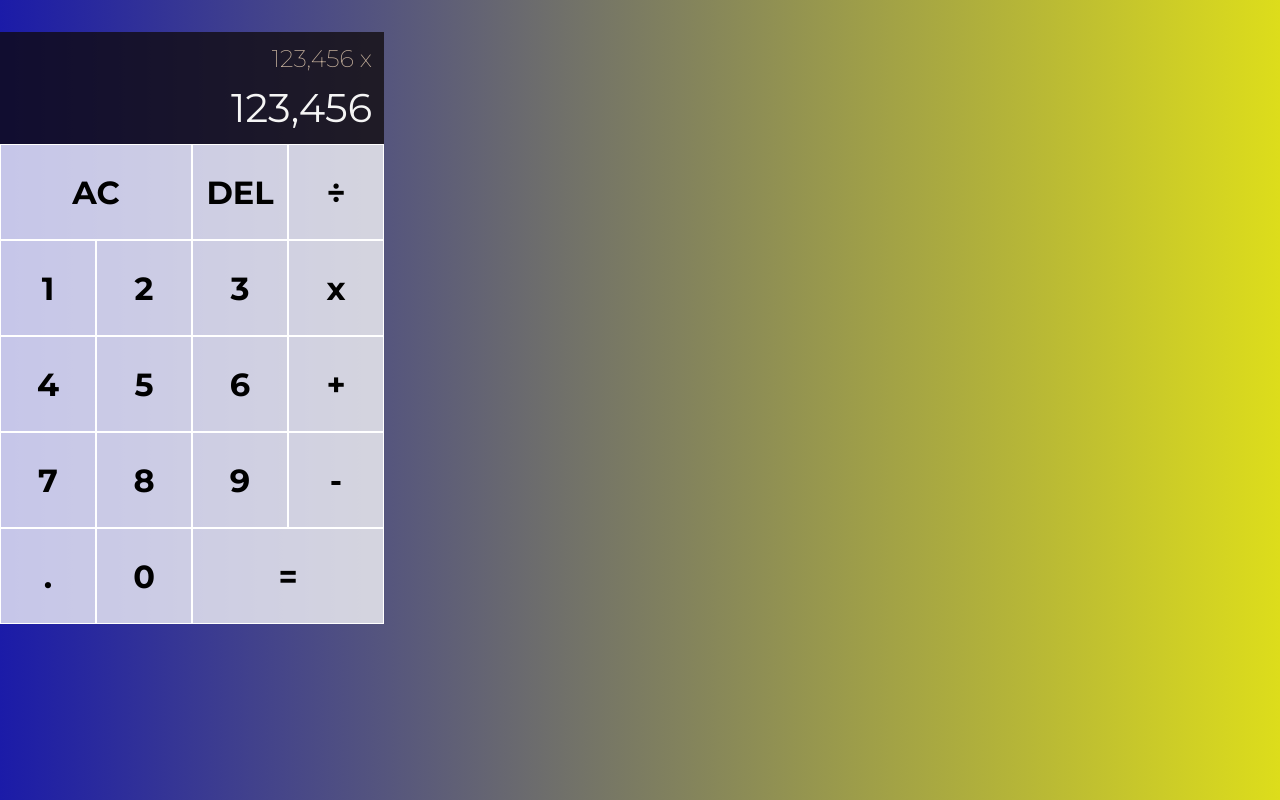
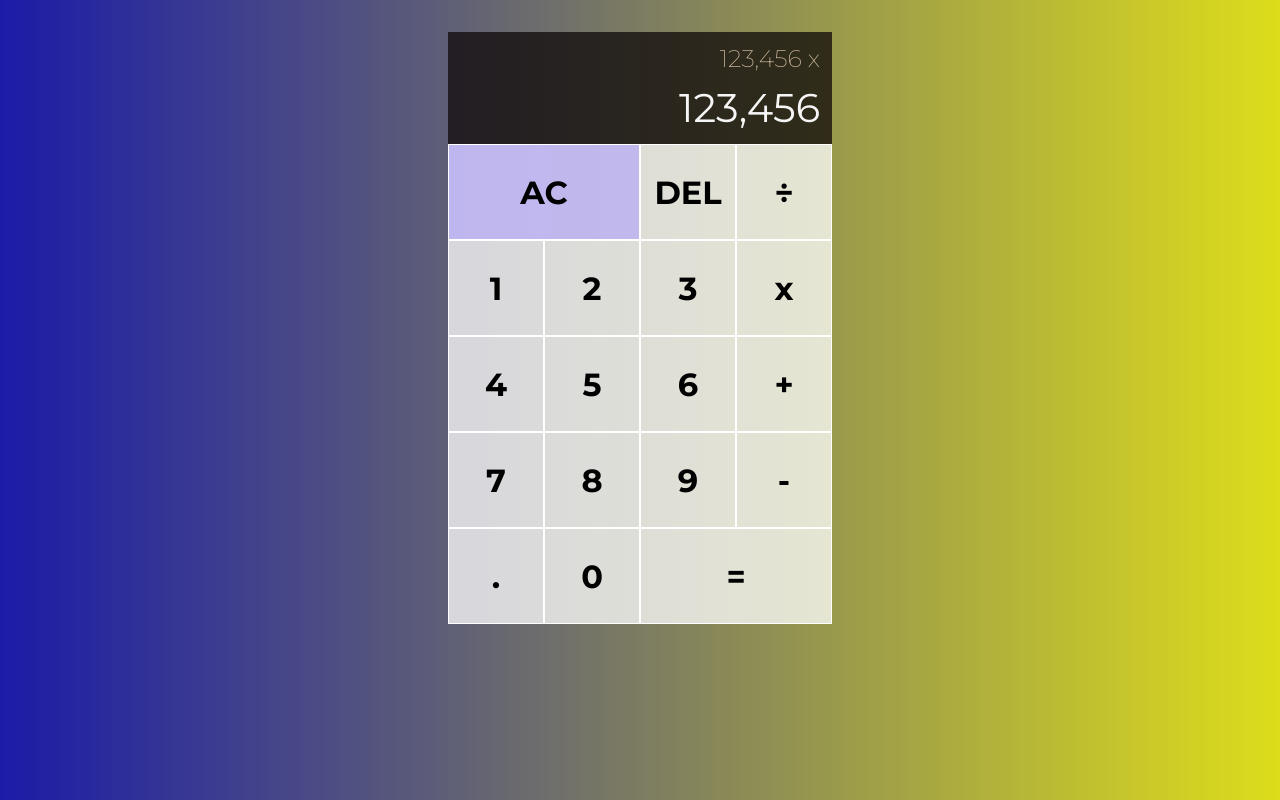
Before and after one commit to quisethecoder/calculator-react, a React (Create React App) app: page / in a window 1280 px wide. In both pictures the pointer is over the button "AC". Built offline with nearby package versions, Linux system fonts and the light colour scheme.

Commit message:
center align calculator

```diff
--- a/src/styles.css
+++ b/src/styles.css
@@ -10,6 +10,7 @@ body{
 .calculator-grid{
     display: grid;
     margin-top: 2rem;
+    justify-content: center;
     grid-template-columns: repeat(4, 6rem);
     grid-template-rows: minmax(7rem, auto) repeat(5, 6rem);
 }
@@ -24,6 +25,10 @@ body{
     background-color: rgb(255, 255, 255, .75);
 }
 
+.calculator-grid > button:hover,
+.calculator-grid > button:focus{
+    background-color: rgba(201, 192, 252, 0.9);
+}
 
 
 .span-two{
```
